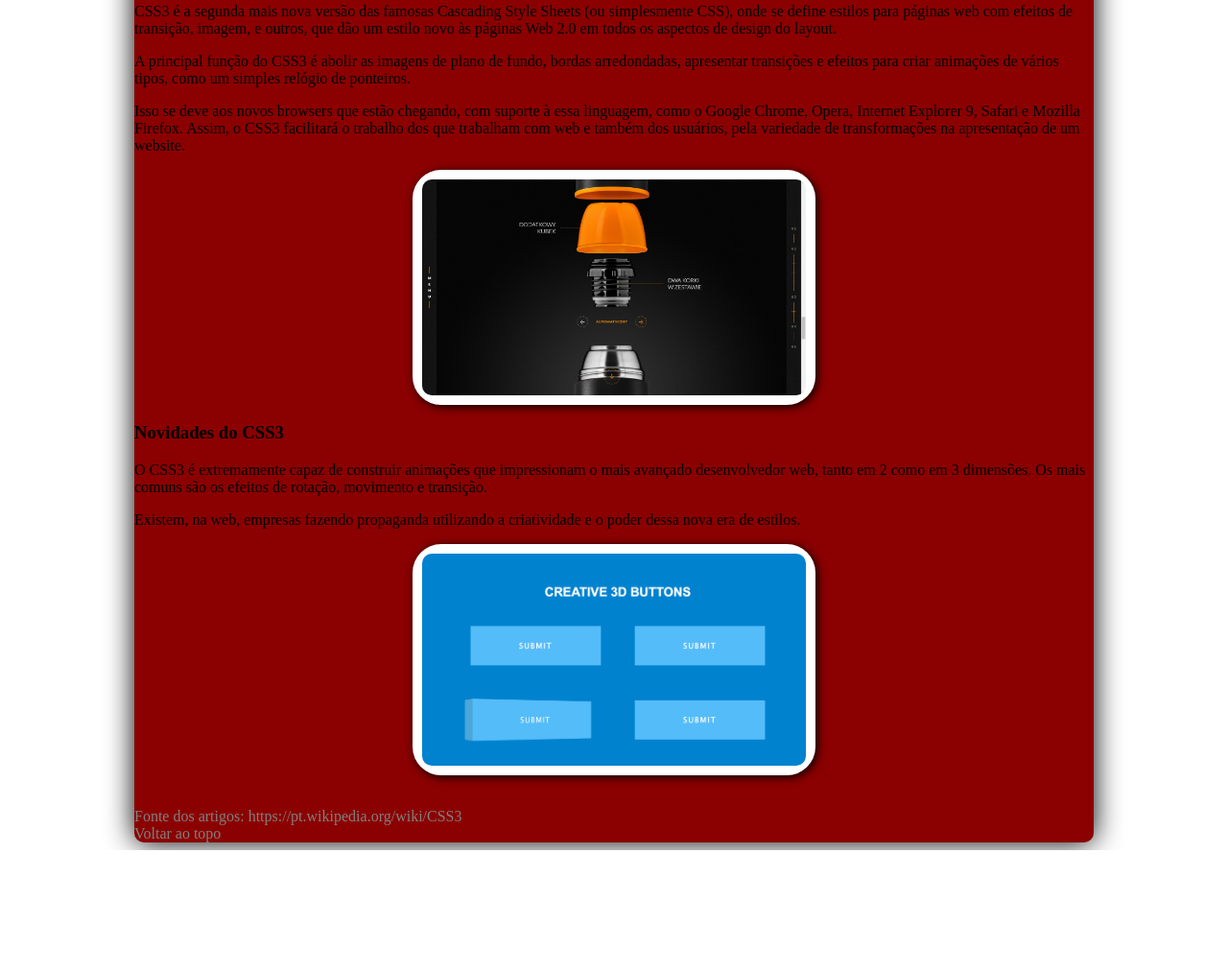
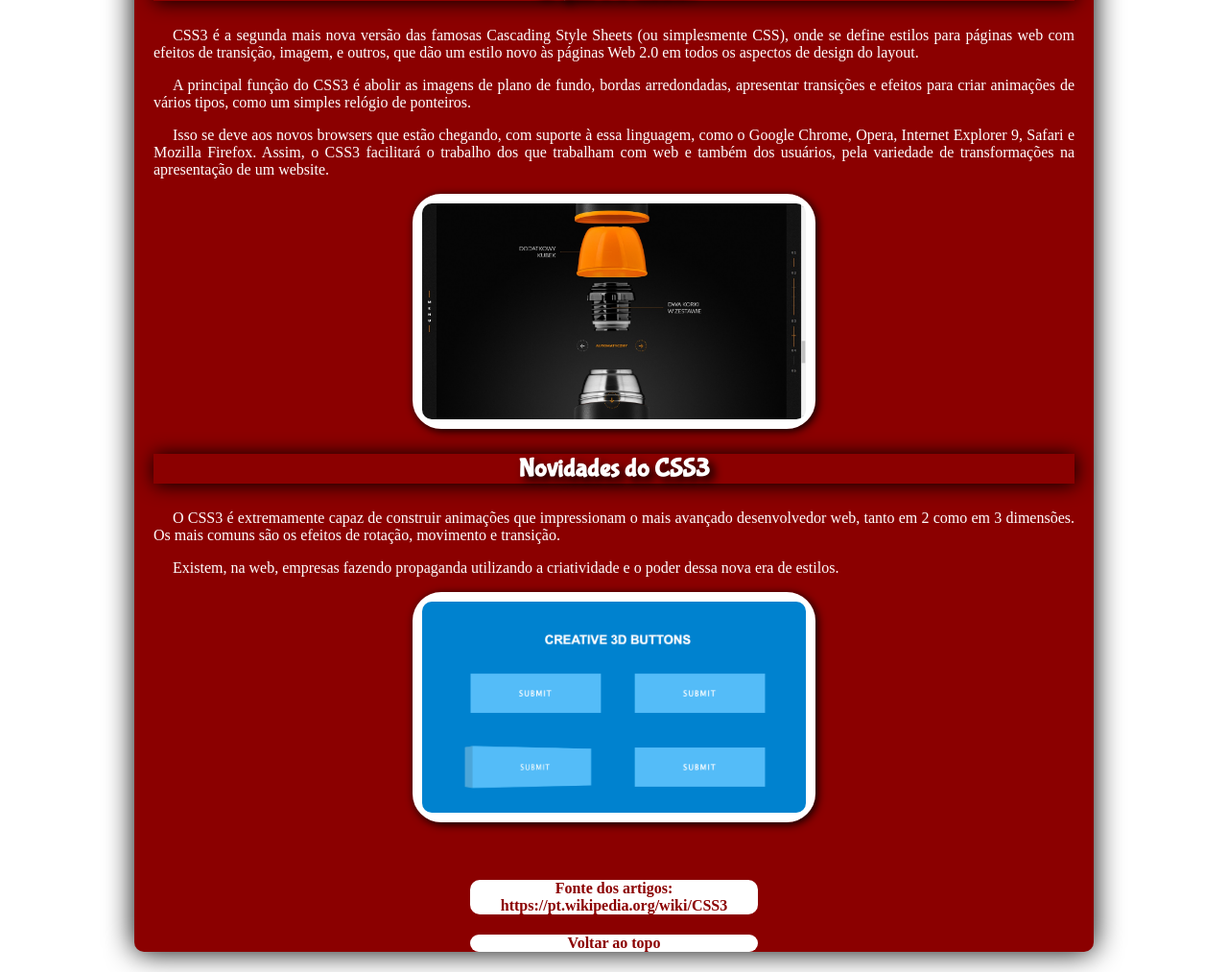
Before and after one commit to yurihnrq/aula-css, a plain HTML site: page index.html in a window 1280 px wide. Shown: the part 767-1780 px from the top of the page at 96% size. Before the commit the page ends 1653 px from the top, so only its background shows below. Drawn offline with Linux system fonts and the light colour scheme; a web font is replaced by a local one.

Commit message:
Aula finalizada - Foi passada lista com 8 exercícios

```diff
--- a/estilo.css
+++ b/estilo.css
@@ -88,7 +88,6 @@ nav#menu_01 ul li a{
 	transition: background-color 1s, box-shadow 1s, font-size 0.3s;
 }
 nav#menu_01 ul li a:hover{
-	font-size: 18pt;
 	background-color: #FFAF9C;
 	box-shadow: 0px 0px 10px black;
 }
@@ -132,3 +131,51 @@ figure.imagem figcaption:hover{
 figure#img_peq01, figure#img_peq02{
 	width: 400px;
 }
+
+article#artigo_01, article#artigo_02{
+	margin: 20px;
+}
+
+article#artigo_01 h3, article#artigo_02 h3{
+	font-size: 20pt;
+	font-family: 'Bubblegum Sans';
+	text-align: center;
+	color: white;
+	box-shadow: 1px 1px 20px black;
+	text-shadow: 5px 5px 10px black;
+}
+article#artigo_01 p, article#artigo_02 p{
+	text-align: justify;
+	text-indent: 20px;
+	color: white;
+	font-family: 'Patua One';
+}
+
+div#rodape{
+	width: 300px;
+	margin-left: auto;
+	margin-right: auto;
+}
+
+a.final h4{
+	text-align: center;
+	background-color: white;
+	color: darkred;
+	margin-left: auto;
+	margin-right: auto;
+	width: 300px;
+	border-radius: 10px;
+	transition: background-color 0.3s, color 0.3s, box-shadow 0.3s;
+}
+
+a.final h4:hover{
+	background-color: darkred;
+	color: white;
+	box-shadow: 1px 1px 5px black;
+}
+
+a.final h4:active{
+	background-color: #FFA960;
+	color: black;
+	box-shadow: 1px 1px 5px #7F6B5C;
+}
--- a/index.html
+++ b/index.html
@@ -19,7 +19,7 @@
 					<li><a href="http://www.iftm.edu.br/" target="_blank">IFTM</a></li>
 					<li><a href="http://www.google.com/" target="_blank">Google</a></li>
 					<li><a href="http://www.doctordjfestaseeventos.com.br/" target="_blank">Doctor DJ</a></li>
-					<li><a href="">Sobre CSS</a></li>
+					<li><a href="#artigo_01">Sobre CSS</a></li>
 				</ul>
 			</nav>
 			<figure class="imagem" id="img_grande">
@@ -28,7 +28,7 @@
 			</figure>
 			<article id="artigo_01">
 				<h3>O que é o CSS3?</h3>
-				<p>CSS3 é a segunda mais nova versão das famosas Cascading Style Sheets (ou simplesmente CSS), onde se define estilos para páginas web com efeitos de transição, imagem, e outros, que dão um estilo novo às páginas Web 2.0 em todos os aspectos de design do layout.</p>
+				<p><span id="negrito">CSS3 é a segunda mais nova versão</span> das famosas Cascading Style Sheets (ou simplesmente CSS), onde se define estilos para páginas web com efeitos de transição, imagem, e outros, que dão um estilo novo às páginas Web 2.0 em todos os aspectos de design do layout.</p>
 				<p>A principal função do CSS3 é abolir as imagens de plano de fundo, bordas arredondadas, apresentar transições e efeitos para criar animações de vários tipos, como um simples relógio de ponteiros.</p>
 				<p>Isso se deve aos novos browsers que estão chegando, com suporte à essa linguagem, como o Google Chrome, Opera, Internet Explorer 9, Safari e Mozilla Firefox. Assim, o CSS3 facilitará o trabalho dos que trabalham com web e também dos usuários, pela variedade de transformações na apresentação de um website.</p>
 				<figure class="imagem" id="img_peq01">
@@ -48,9 +48,10 @@
 				</figure>
 			</article>
 			<br>
-			<a href="https://pt.wikipedia.org/wiki/CSS3" target="_blank">Fonte dos artigos: https://pt.wikipedia.org/wiki/CSS3</a>
-			<br>
-			<a href="#titulo">Voltar ao topo</a>
+			<div id="rodape">
+				<a class="final" href="https://pt.wikipedia.org/wiki/CSS3" target="_blank"><h4 id="link">Fonte dos artigos: https://pt.wikipedia.org/wiki/CSS3</h4></a>
+				<a class="final" href="#titulo"><h4>Voltar ao topo</h4></a>
+			</div>
 		</section>
 	</body>
 </html>
```
